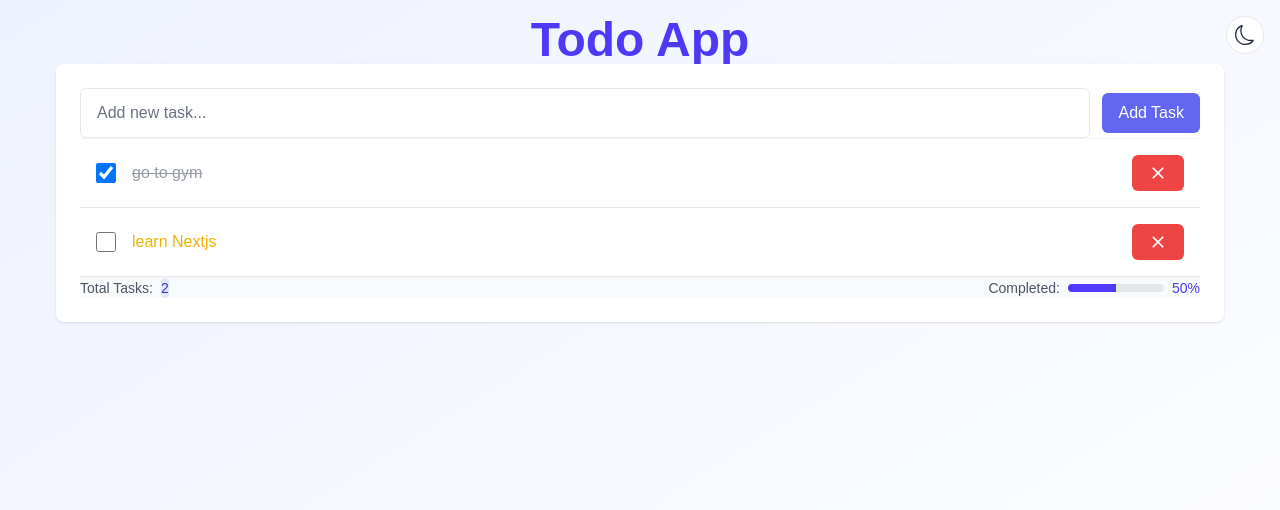
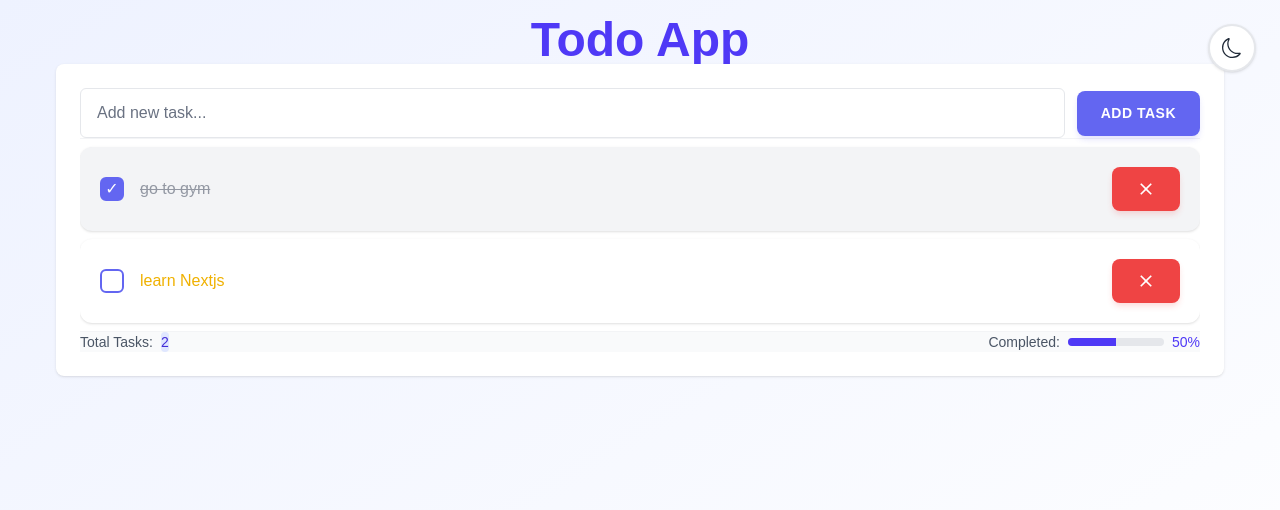
Before and after one commit to Amir-mohammad-ahmady-1234/Todo-List-codeLab, a React (Vite) app: page / in a window 1280 px wide. Shown: the top 510 px of the page. Built offline with nearby package versions, Linux system fonts and the light colour scheme.

Commit message:
fix some ui bog

```diff
--- a/src/components/TodoMainSection.tsx
+++ b/src/components/TodoMainSection.tsx
@@ -12,7 +12,7 @@ const TodoMainSection = () => {
   }
 
   return (
-    <ul className="divide-y divide-gray-100 dark:divide-gray-700">
+    <ul className="space-y-2">
       <AnimatePresence>
         {todos.map((todo) => (
           <motion.li
@@ -47,9 +47,13 @@ const TodoMainSection = () => {
           </motion.li>
         ))}
         {todos.length === 0 && (
-          <li className="text-center py-8 text-gray-500 dark:text-gray-400 animate-fade-in">
+          <motion.div
+            initial={{ opacity: 0, y: 20 }}
+            animate={{ opacity: 1, y: 0 }}
+            className="empty-state"
+          >
             No tasks yet. Add one above!
-          </li>
+          </motion.div>
         )}
       </AnimatePresence>
     </ul>
--- a/src/index.css
+++ b/src/index.css
@@ -17,6 +17,8 @@
   --shadow: 0 1px 3px 0 rgb(0 0 0 / 0.1), 0 1px 2px -1px rgb(0 0 0 / 0.1);
   --shadow-lg: 0 10px 15px -3px rgb(0 0 0 / 0.1),
     0 4px 6px -4px rgb(0 0 0 / 0.1);
+  --gradient-start: #f3f4f6;
+  --gradient-end: #ffffff;
 }
 
 [data-theme="dark"] {
@@ -30,6 +32,8 @@
   --background-color: #111827;
   --border-color: #374151;
   --card-bg: #1f2937;
+  --gradient-start: #1f2937;
+  --gradient-end: #111827;
 }
 
 * {
@@ -40,7 +44,11 @@
 
 body {
   font-family: "Poppins", sans-serif;
-  background-color: var(--background-color);
+  background: linear-gradient(
+    135deg,
+    var(--gradient-start),
+    var(--gradient-end)
+  );
   color: var(--text-color);
   line-height: 1.5;
   min-height: 100vh;
@@ -57,33 +65,40 @@ body {
   display: inline-flex;
   align-items: center;
   justify-content: center;
-  padding: 0.5rem 1rem;
-  border-radius: 0.375rem;
-  font-weight: 500;
-  transition: all 0.2s ease;
+  padding: 0.75rem 1.5rem;
+  border-radius: 0.5rem;
+  font-weight: 600;
+  transition: all 0.3s ease;
   cursor: pointer;
   border: none;
   outline: none;
+  text-transform: uppercase;
+  letter-spacing: 0.5px;
+  font-size: 0.875rem;
 }
 
 .btn-primary {
   background-color: var(--primary-color);
   color: white;
+  box-shadow: 0 4px 6px -1px rgba(99, 102, 241, 0.2);
 }
 
 .btn-primary:hover {
   background-color: var(--primary-hover);
-  transform: translateY(-1px);
+  transform: translateY(-2px);
+  box-shadow: 0 6px 8px -1px rgba(99, 102, 241, 0.3);
 }
 
 .btn-danger {
   background-color: var(--danger-color);
   color: white;
+  box-shadow: 0 4px 6px -1px rgba(239, 68, 68, 0.2);
 }
 
 .btn-danger:hover {
   background-color: #dc2626;
-  transform: translateY(-1px);
+  transform: translateY(-2px);
+  box-shadow: 0 6px 8px -1px rgba(239, 68, 68, 0.3);
 }
 
 .input {
@@ -163,17 +178,23 @@ body {
   display: flex;
   align-items: center;
   gap: 1rem;
-  padding: 1rem;
-  border-bottom: 1px solid var(--border-color);
-  transition: all 0.2s ease;
+  padding: 1.25rem;
+  border-radius: 0.75rem;
+  margin: 0.5rem 0;
+  background-color: var(--card-bg);
+  box-shadow: var(--shadow);
+  transition: all 0.3s ease;
 }
 
 .todo-item:hover {
+  transform: translateY(-2px);
+  box-shadow: var(--shadow-lg);
   background-color: var(--secondary-color);
 }
 
 .todo-item.completed {
-  opacity: 0.7;
+  opacity: 0.8;
+  background-color: var(--secondary-color);
 }
 
 .todo-item.completed .todo-text {
@@ -183,17 +204,56 @@ body {
 
 /* Checkbox Styles */
 .checkbox {
-  width: 1.25rem;
-  height: 1.25rem;
+  width: 1.5rem;
+  height: 1.5rem;
   border: 2px solid var(--primary-color);
-  border-radius: 0.25rem;
+  border-radius: 0.375rem;
   cursor: pointer;
   transition: all 0.2s ease;
+  position: relative;
+  appearance: none;
+  -webkit-appearance: none;
+  background-color: var(--card-bg);
 }
 
 .checkbox:checked {
   background-color: var(--primary-color);
   border-color: var(--primary-color);
+}
+
+.checkbox:checked::after {
+  content: "✓";
+  position: absolute;
+  color: white;
+  font-size: 1rem;
+  top: 50%;
+  left: 50%;
+  transform: translate(-50%, -50%);
+}
+
+.checkbox:hover {
+  transform: scale(1.1);
+  box-shadow: 0 0 0 3px rgba(99, 102, 241, 0.2);
+}
+
+/* Empty State */
+.empty-state {
+  text-align: center;
+  padding: 3rem 1rem;
+  color: var(--text-light);
+  font-size: 1.1rem;
+  background-color: var(--card-bg);
+  border-radius: 0.75rem;
+  margin: 1rem 0;
+  box-shadow: var(--shadow);
+  animation: fadeIn 0.5s ease-out;
+}
+
+.empty-state::before {
+  content: "📝";
+  display: block;
+  font-size: 2.5rem;
+  margin-bottom: 1rem;
 }
 
 /* Loading Spinner */
@@ -215,19 +275,21 @@ body {
 /* Theme Toggle Button */
 .theme-toggle {
   position: fixed;
-  top: 1rem;
-  right: 1rem;
+  top: 1.5rem;
+  right: 1.5rem;
   background: var(--card-bg);
-  border: 1px solid var(--border-color);
+  border: 2px solid var(--border-color);
   color: var(--text-color);
-  padding: 0.5rem;
+  padding: 0.75rem;
   border-radius: 50%;
   cursor: pointer;
   transition: all 0.3s ease;
   z-index: 100;
+  box-shadow: var(--shadow);
 }
 
 .theme-toggle:hover {
-  transform: scale(1.1);
+  transform: scale(1.1) rotate(15deg);
   background: var(--secondary-color);
+  box-shadow: var(--shadow-lg);
 }
```
